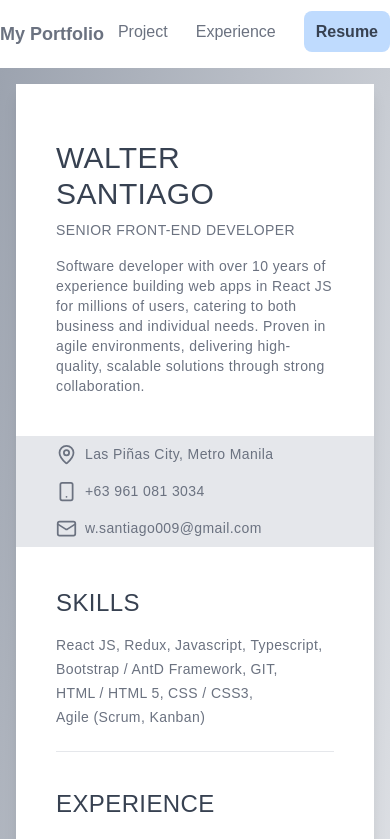
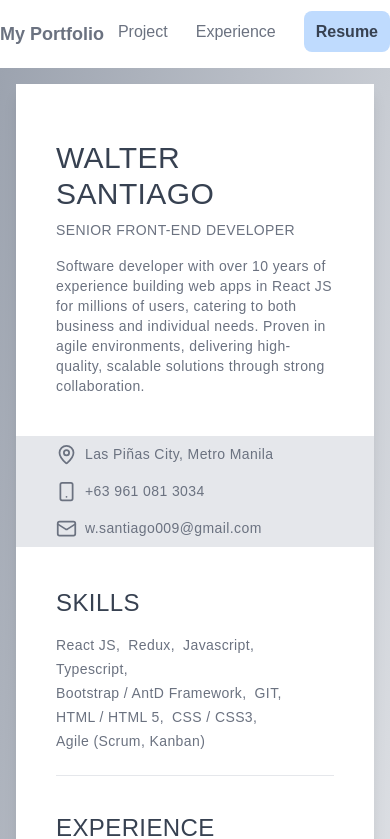
Before and after one commit to wsantiago009/my-portfolio, a Next.js app in the folder my-portfolio/: page /resume in a window 390 px wide. Shown: the top 839 px of the page. Built offline with nearby package versions, Linux system fonts and the light colour scheme.

Commit message:
Fix issue in user.email

```diff
--- a/my-portfolio/src/components/Resume/SkillList.tsx
+++ b/my-portfolio/src/components/Resume/SkillList.tsx
@@ -2,7 +2,7 @@ const SkillList = ({ content }: { content: string[] }) => {
     return (
         <ul className="skills-wrapper text-sm md:pl-3">
             {content?.map((item, i) => (
-                <li key={i} className="md:list-disc mb-1 md:list-item inline-block mr-1">
+                <li key={i} className="md:list-disc mb-1 md:list-item inline-block mr-2">
                     {item}
                 </li>
             ))}
```
